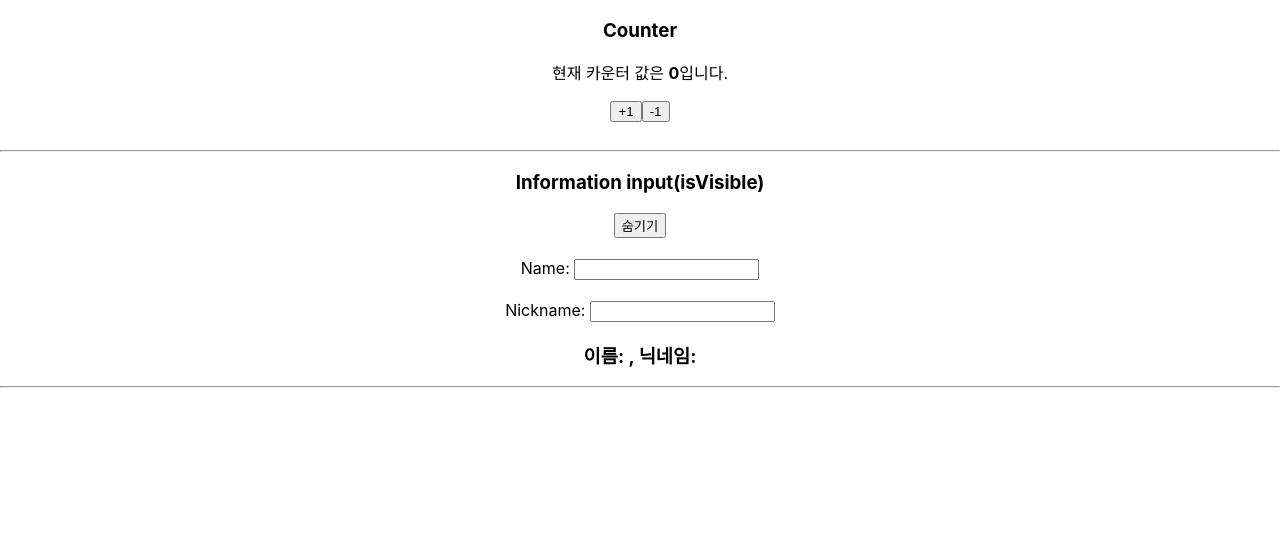
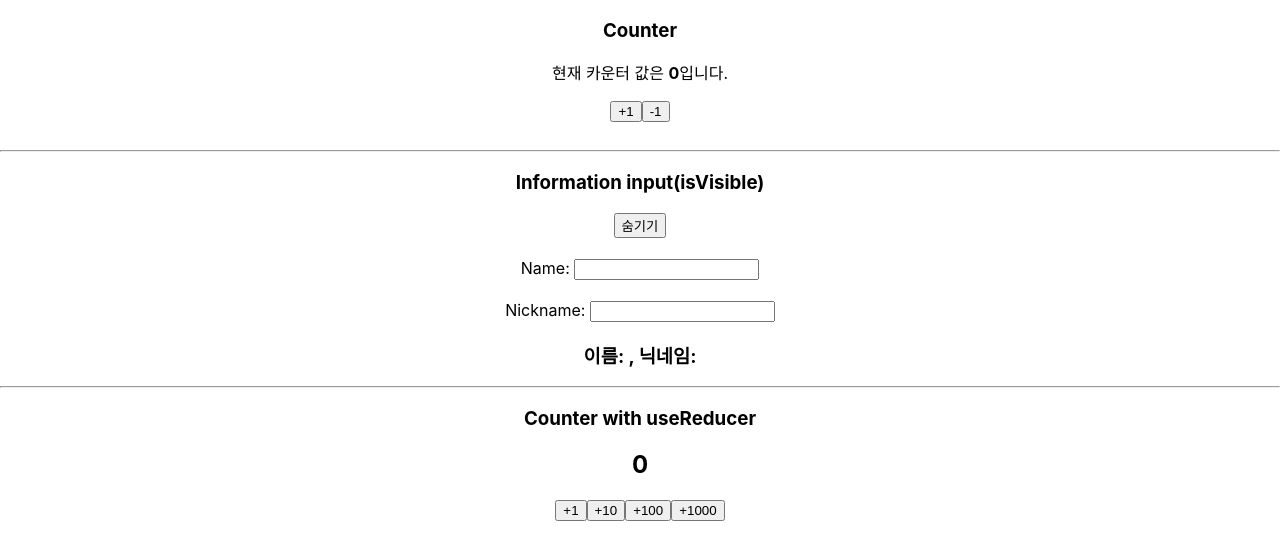
Before and after one commit to HEUNNN/react_by_velopert, a React (Create React App) app in the folder hooks_sample/hooks_sample/: page / in a window 1280 px wide. Shown: the top 560 px of the page. Built offline with nearby package versions, Linux system fonts and the light colour scheme.

Commit message:
2022/2/26 React(velopert book) Counter with useReducer example

```diff
--- a/hooks_sample/hooks_sample/src/App.js
+++ b/hooks_sample/hooks_sample/src/App.js
@@ -2,6 +2,7 @@ import "./App.css";
 import Counter from "./Counter";
 import { useState } from "react";
 import Info from "./Info";
+import CounterUseReducer from "./CounterUseReducer";
 function App() {
   const [isVisible, setIsVisible] = useState(true);
   return (
@@ -22,6 +23,8 @@ function App() {
       <br />
       {isVisible && <Info />}
       <hr />
+      <h3>Counter with useReducer</h3>
+      <CounterUseReducer />
     </div>
   );
 }
--- /dev/null
+++ b/hooks_sample/hooks_sample/src/CounterUseReducer.js
@@ -0,0 +1,28 @@
+import { useReducer, useState } from "react";
+const myReducer = (state, action) => {
+  switch (action.type) {
+    case "PLUS1":
+      return { value: state.value + 1 };
+    case "PLUS10":
+      return { value: state.value + 10 };
+    case "PLUS100":
+      return { value: state.value + 100 };
+    case "PLUS1000":
+      return { value: state.value + 1000 };
+  }
+};
+const CounterUseReducer = () => {
+  const [state, dispatch] = useReducer(myReducer, { value: 0 });
+
+  return (
+    <div>
+      <h2>{state.value}</h2>
+      <button onClick={() => dispatch({ type: "PLUS1" })}>+1</button>
+      <button onClick={() => dispatch({ type: "PLUS10" })}>+10</button>
+      <button onClick={() => dispatch({ type: "PLUS100" })}>+100</button>
+      <button onClick={() => dispatch({ type: "PLUS1000" })}>+1000</button>
+    </div>
+  );
+};
+
+export default CounterUseReducer;
```
